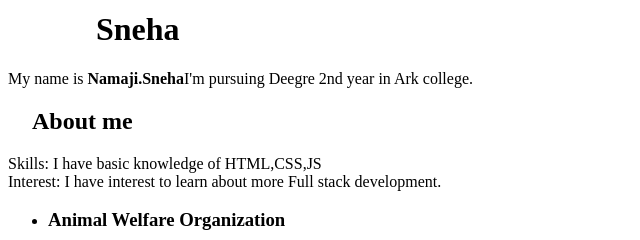
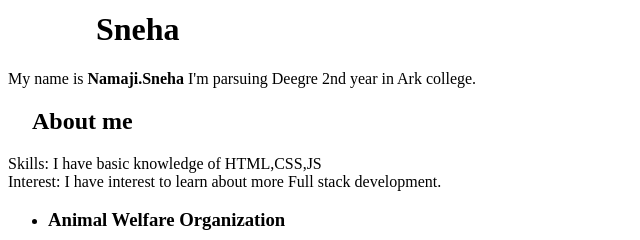
Before and after one commit to sneha-namaji/fullstack, a plain HTML site: page portfolio.html in a window 1280 px wide. Shown: the part 522-762 px from the top of the page, 0-640 px from the left. Drawn offline with Linux system fonts and the light colour scheme.

Commit message:
modified on my introduction

```diff
--- a/portfolio.html
+++ b/portfolio.html
@@ -8,7 +8,7 @@
 <body>
     <img src="Assets/myimage/WhatsApp Image 2023-08-22 at 21.22.39.jpg"height="500px" alt="My photo">
     <h1>&nbsp;&nbsp;&nbsp;&nbsp;&nbsp;&nbsp;&nbsp;&nbsp;&nbsp;&nbsp;&nbsp;Sneha</h1>
-    <p>My name is <b>Namaji.Sneha</b>I'm pursuing Deegre 2nd year in Ark college.</p>
+    <p>My name is <b>Namaji.Sneha</b> I'm parsuing Deegre 2nd year in Ark college.</p>
         <h2>&nbsp;&nbsp;&nbsp;&nbsp;About me</h2>
         <p>Skills: I have basic knowledge of HTML,CSS,JS <br>
             Interest: I have interest to learn about more Full stack development.
@@ -34,5 +34,6 @@
             <p> Email address:</p>
             <a href="mailto:snehanamji0987654321@gmail.com">Send Email</a>
 
+
 </body>
 </html>
```
